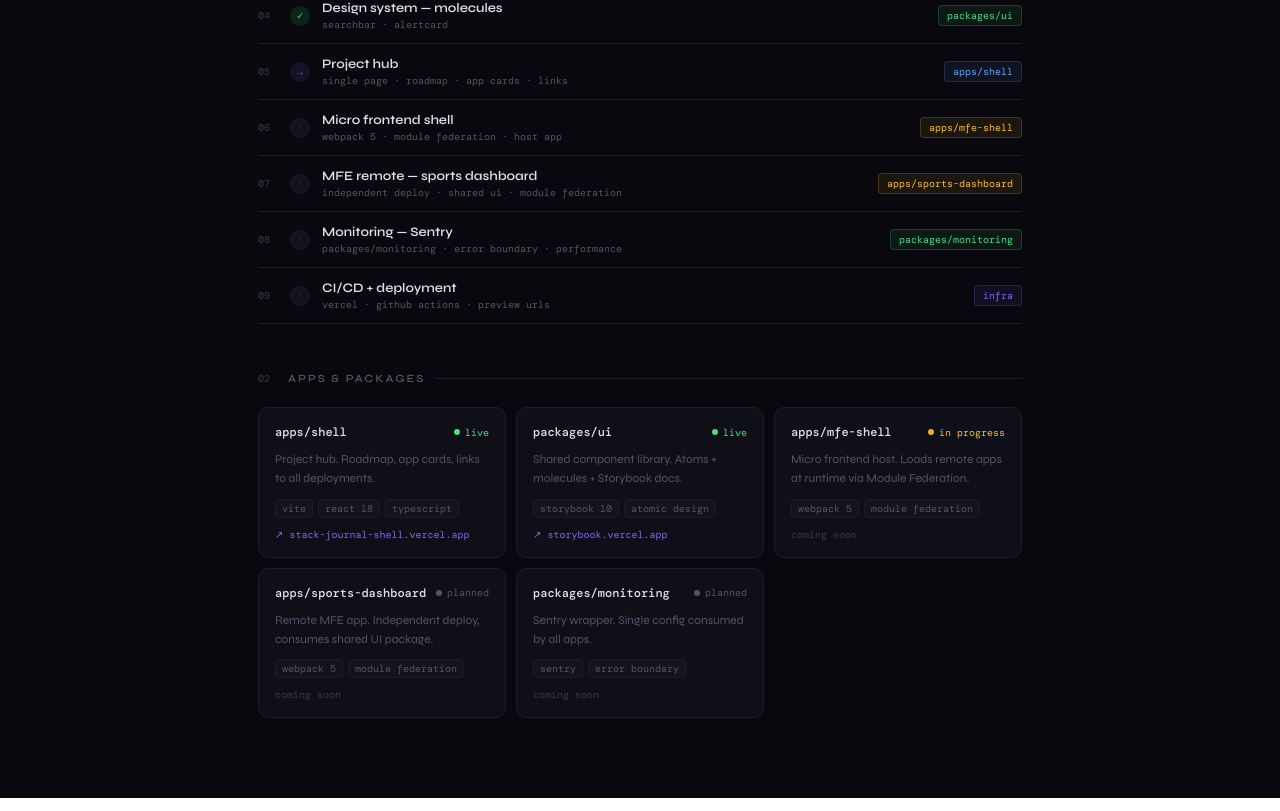
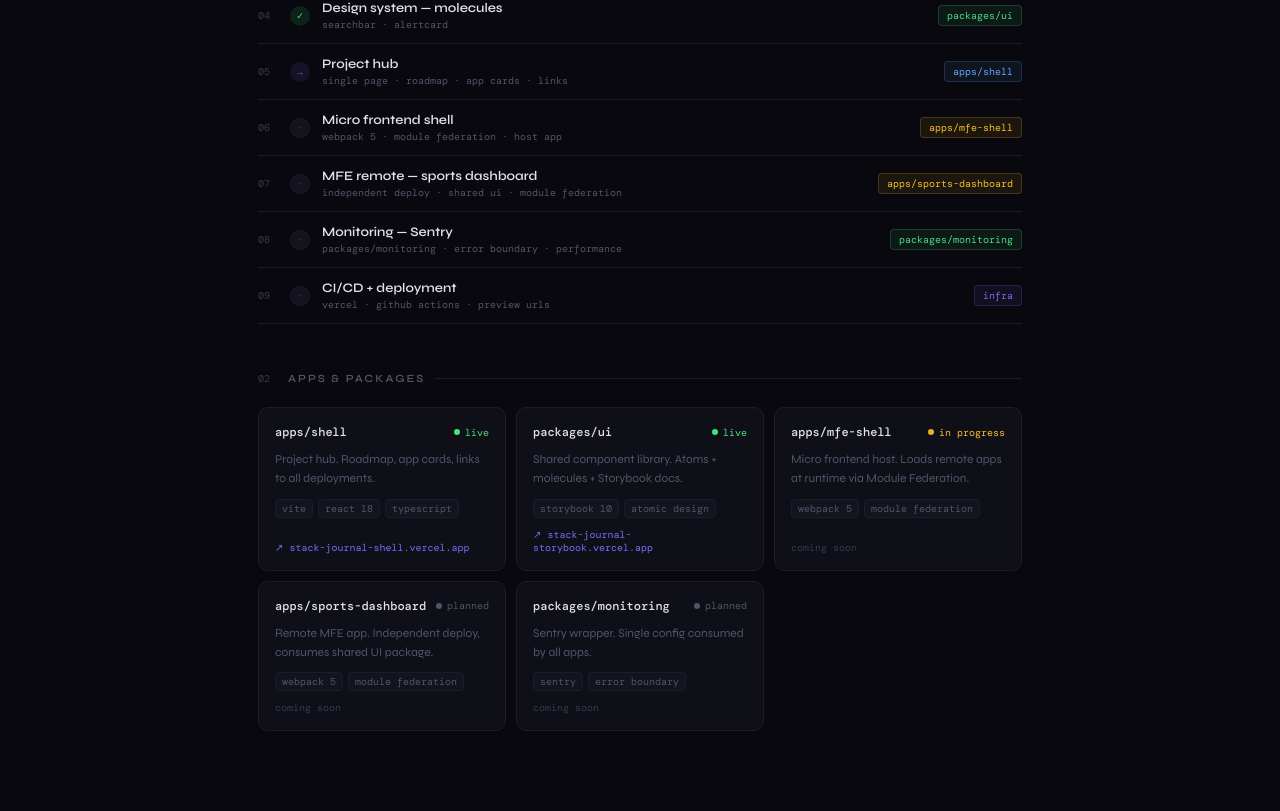
Before and after one commit to aaerten/stack-journal, a React (Vite) app in the folder apps/shell/: page / in a window 1280 px wide. Shown: the part 436-1247 px from the top of the page. Built offline with nearby package versions, Linux system fonts and the light colour scheme.

Commit message:
fix(shell): update Storybook deployment URL

```diff
--- a/apps/shell/src/App.tsx
+++ b/apps/shell/src/App.tsx
@@ -15,7 +15,7 @@ const ROADMAP = [
 
 const APPS = [
   { name: 'apps/shell', status: 'live', desc: 'Project hub. Roadmap, app cards, links to all deployments.', stack: ['vite', 'react 18', 'typescript'], link: 'stack-journal-shell.vercel.app' },
-  { name: 'packages/ui', status: 'live', desc: 'Shared component library. Atoms + molecules + Storybook docs.', stack: ['storybook 10', 'atomic design'], link: 'storybook.vercel.app' },
+  { name: 'packages/ui', status: 'live', desc: 'Shared component library. Atoms + molecules + Storybook docs.', stack: ['storybook 10', 'atomic design'], link: 'stack-journal-storybook.vercel.app' },
   { name: 'apps/mfe-shell', status: 'wip', desc: 'Micro frontend host. Loads remote apps at runtime via Module Federation.', stack: ['webpack 5', 'module federation'], link: null },
   { name: 'apps/sports-dashboard', status: 'planned', desc: 'Remote MFE app. Independent deploy, consumes shared UI package.', stack: ['webpack 5', 'module federation'], link: null },
   { name: 'packages/monitoring', status: 'planned', desc: 'Sentry wrapper. Single config consumed by all apps.', stack: ['sentry', 'error boundary'], link: null },
@@ -126,7 +126,7 @@ export default function App() {
                     ))}
                   </div>
                   {app.link
-                    ? <span style={{ fontFamily: "'DM Mono', monospace", fontSize: 10, color: '#7c6af7', marginTop: 'auto' }}>↗ {app.link}</span>
+                    ? <a href={`https://${app.link}`} target="_blank" rel="noreferrer" style={{ fontFamily: "'DM Mono', monospace", fontSize: 10, color: '#7c6af7', marginTop: 'auto', textDecoration: 'none' }}>↗ {app.link}</a>
                     : <span style={{ fontFamily: "'DM Mono', monospace", fontSize: 10, color: '#3a3850', marginTop: 'auto' }}>coming soon</span>
                   }
                 </div>
```
